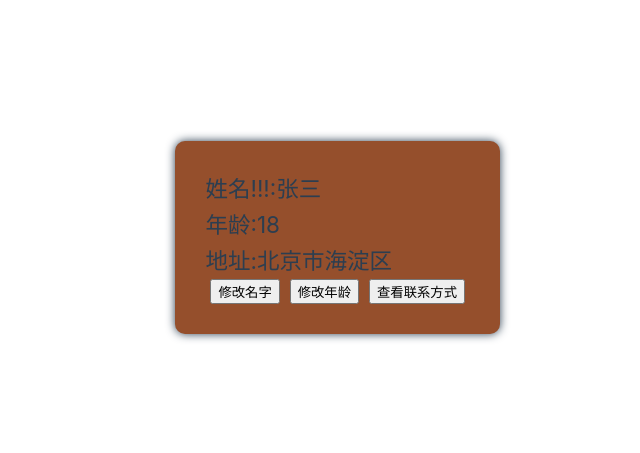
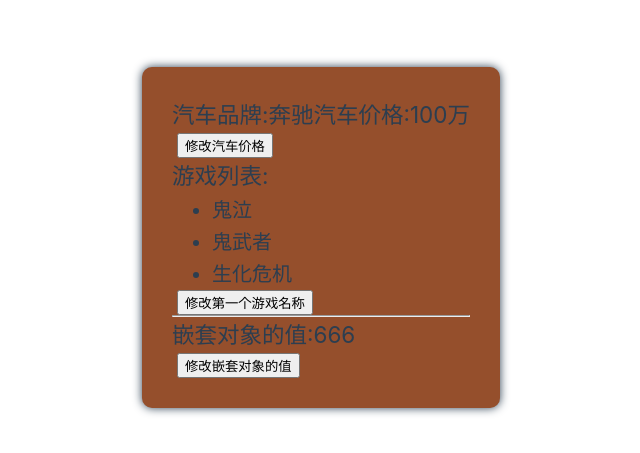
Before and after one commit to 54wall/hello_vue3, a Vue app: page / in a window 1280 px wide. Shown: the part 163-616 px from the top of the page, without its empty margins (140-780 px from the left). Built offline with nearby package versions, Linux system fonts and the light colour scheme; the HTML template or start-up script is replaced by a standard one.

Commit message:
feat：012.reactive创建_对象类型的响应式数据

```diff
--- a/src/components/Person.vue
+++ b/src/components/Person.vue
@@ -1,11 +1,23 @@
 <template>
   <div class="person">
-    <h2>姓名!!!:{{ name }}</h2>
+    <h2>汽车品牌:{{ car.brand }}汽车价格:{{ car.price }}万</h2>
+    <button @click="changePrice">修改汽车价格</button>
+    <br />
+    <h2>游戏列表:</h2>
+    <ul>
+      <li v-for="game in games" :key="game.id">{{ game.name }}</li>
+    </ul>
+    <button @click="changeFirstGame">修改第一个游戏名称</button>
+    <hr />
+    <h2>嵌套对象的值:{{ obj.a.b.c }}</h2>
+    <button @click="changeObj">修改嵌套对象的值</button>
+
+    <!-- <h2>姓名!!!:{{ name }}</h2>
     <h2>年龄:{{ age }}</h2>
     <h2>地址:{{ address }}</h2>
     <button @click="changeName">修改名字</button>
     <button @click="changeAge">修改年龄</button>
-    <button @click="showTel">查看联系方式</button>
+    <button @click="showTel">查看联系方式</button> -->
   </div>
 </template>
 
@@ -22,8 +34,38 @@
   },
 }
 </script> -->
+
+<script setup name="Person">
+import { reactive } from 'vue'
+let car = reactive({ brand: '奔驰', price: 100 })
+let games = reactive([
+  { id: 'geme1', name: '鬼泣' },
+  { id: 'geme2', name: '鬼武者' },
+  { id: 'geme3', name: '生化危机' },
+])
+let obj = reactive({ a: { b: { c: 666 } } })
+
+function changePrice() {
+  console.log('changePrice函数被调用了')
+  car.price += 10
+  console.log('carprice:', car.price)
+}
+function changeFirstGame() {
+  console.log('changeFirstGame函数被调用了')
+  games[0].name = '逆转裁判'
+  console.log('games:', games)
+}
+function changeObj() {
+  console.log('changeObj函数被调用了')
+  obj.a.b.c = 999
+  console.log('obj:', obj)
+}
+</script>
+
 <!-- 使用vite-plugin-vue-setup-extend插件 -->
-<script setup name="Person">
+<!-- <script setup name="Person">
+import { ref } from 'vue'
+// let car = ref{brand:'奔驰',price:100}
     import { ref } from 'vue'
     console.log('setup函数被调用了', this)
     // Composition API setup function
@@ -51,7 +93,8 @@
       console.log('showTel函数被调用了')
       alert(tel)
     }
-</script>
+</script> -->
+
 <style>
 .person {
   background-color: rgb(149, 79, 44);
@@ -59,6 +102,10 @@
   border-radius: 10px;
   padding: 30px;
 }
+li {
+  /* list-style: none; */
+  font-size: 20px;
+}
 button {
   margin: 0 5px;
 }
```
